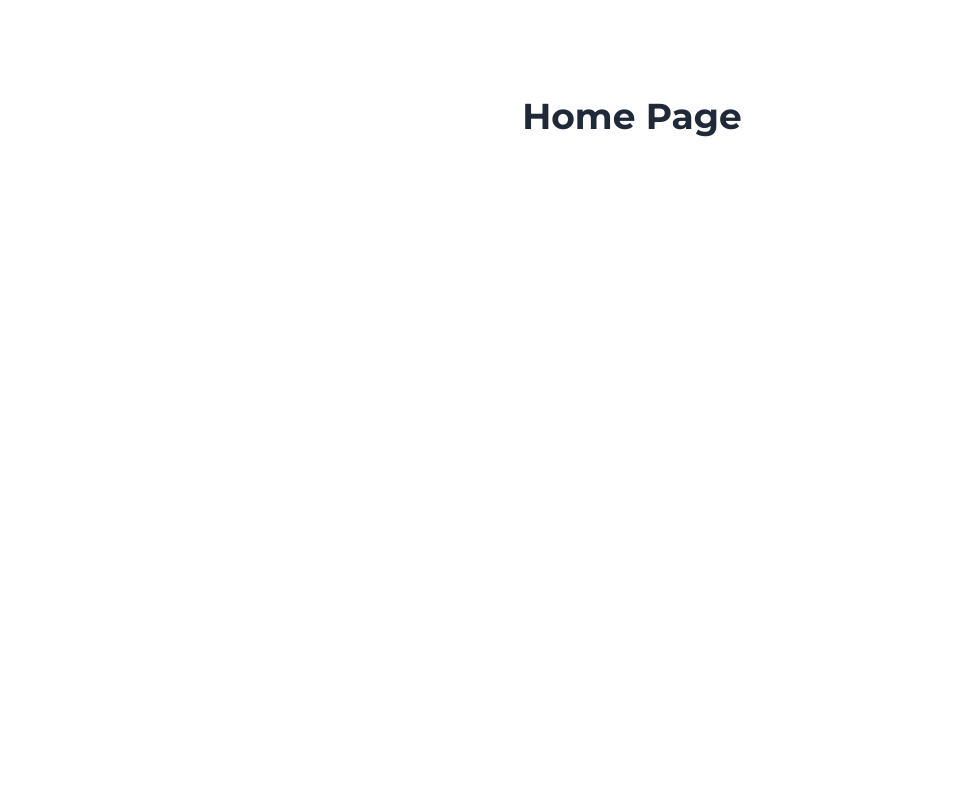
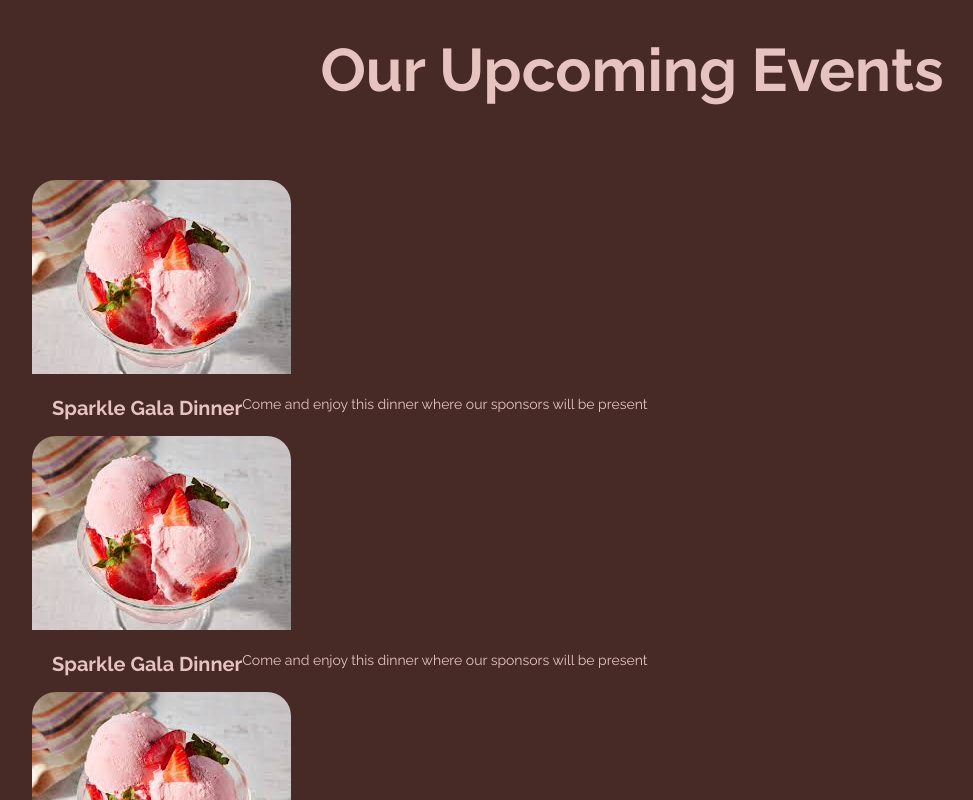
Before and after one commit to UoaWDCC/uads-member-app-v2, a React (Vite) app in the folder web/: page / in a window 1280 px wide. Shown: the top 800 px of the page, without its empty margins (8-981 px from the left). Built offline with nearby package versions, Linux system fonts and the light colour scheme.

Commit message:
UADS-19 setting up sponsor page

```diff
--- a/web/src/pages/Home.tsx
+++ b/web/src/pages/Home.tsx
@@ -1,10 +1,81 @@
-export default function Home() {
+import placeholder from "../assets/download.jpg";
+
+export default function Sponsor() {
+    return (
+      <>
+     <SponsorSection />
+      </>
+    )
+}
+
+
+
+function SponsorSection() {
   return (
-    //Example tailwind
-    <div className="container px-4 pt-24 mx-auto content-center">
-      <h1 className=" text-center text-3xl font-bold text-gray-900 sm:text-4xl dark:text-white">
-        Home Page
-      </h1>
-    </div>
+    <>
+      <div className="flex flex-col h-auto bg-brown content-center">
+        <h1 className="p-10 text-center text-6xl font-bold text-light-pink font-raleway">
+          Our Upcoming Events
+        </h1>
+        {/* event group cards not centered */}
+        <SponsorGroups />
+      </div>
+    </>
   );
 }
+
+function SponsorGroups() {
+  return (
+    <>
+      <div className=" flex flex-wrap justify-start m-10">
+        <SponsorCard
+          image={placeholder}
+          sponsorName="Sparkle Gala Dinner"
+          sponsorDesc="Come and enjoy this dinner where our sponsors will be present"
+        />
+        <SponsorCard
+          image={placeholder}
+          sponsorName="Sparkle Gala Dinner"
+          sponsorDesc="Come and enjoy this dinner where our sponsors will be present"
+        />
+        <SponsorCard
+          image={placeholder}
+          sponsorName="Sparkle Gala Dinner"
+          sponsorDesc="Come and enjoy this dinner where our sponsors will be present"
+        />
+      </div>
+    </>
+  );
+}
+
+interface SponsorCardProps {
+  image: string;
+  sponsorName: string;
+  sponsorDesc: string;
+}
+
+function SponsorCard({
+  image,
+  sponsorName,
+  sponsorDesc,
+}: SponsorCardProps) {
+  return (
+    <>
+
+            <div className="h-64 overflow-hidden">
+              <img
+                className=" rounded-3xl rounded-b-none"
+                src={image}
+
+              />
+            <div className="flex flex-row justify-evenly m-5 pb-5">
+
+                <h2 className="text-center md:text-left font-bold text-light-pink text-xl font-raleway">
+                  {sponsorName}
+                </h2>
+                <p className="text-light-pink text-sm font-raleway">{sponsorDesc}</p>
+            </div>
+          </div>
+    </>
+  );
+}
```
Also changed, not shown: web/src/assets/download.jpg (added).
